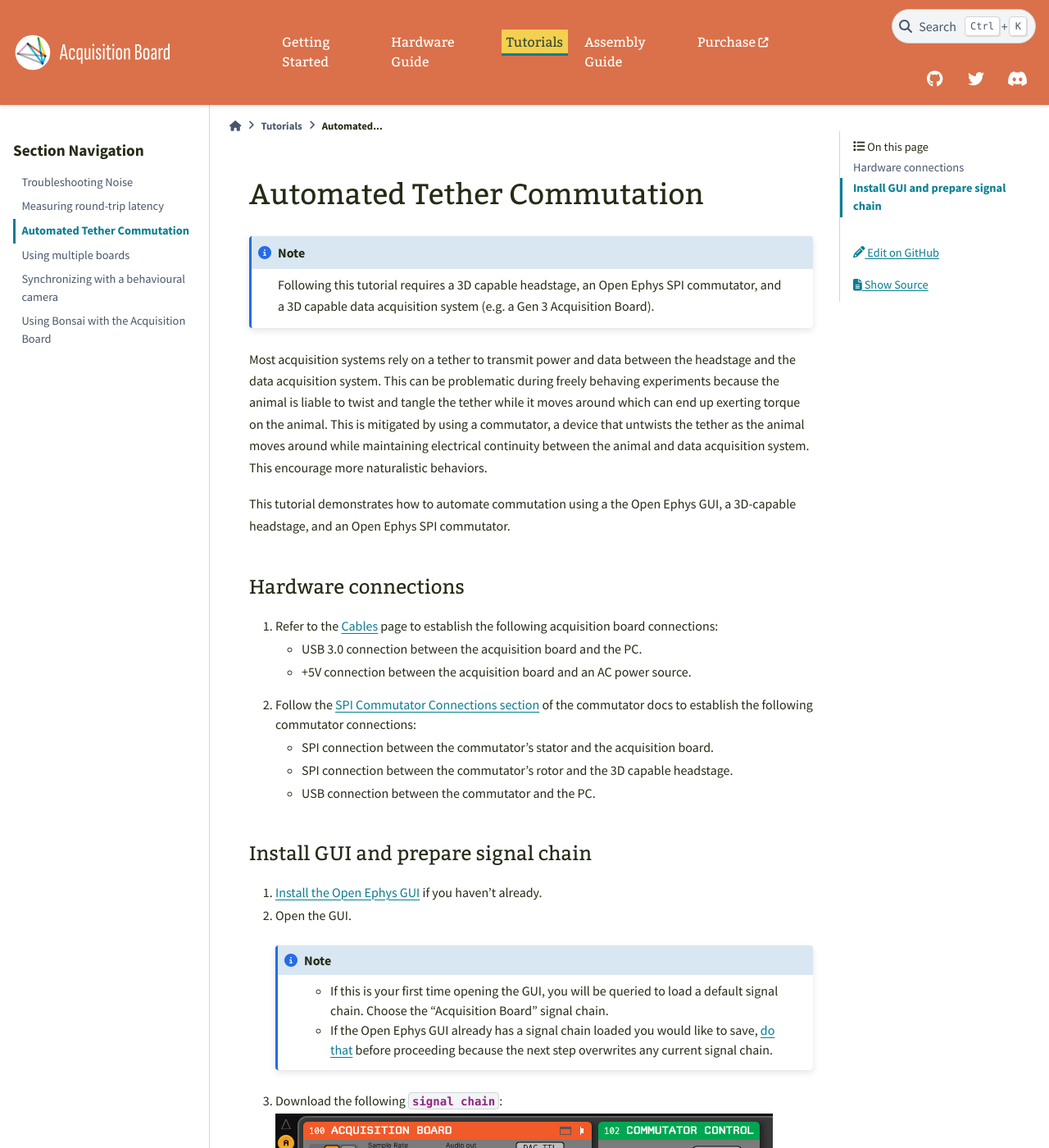
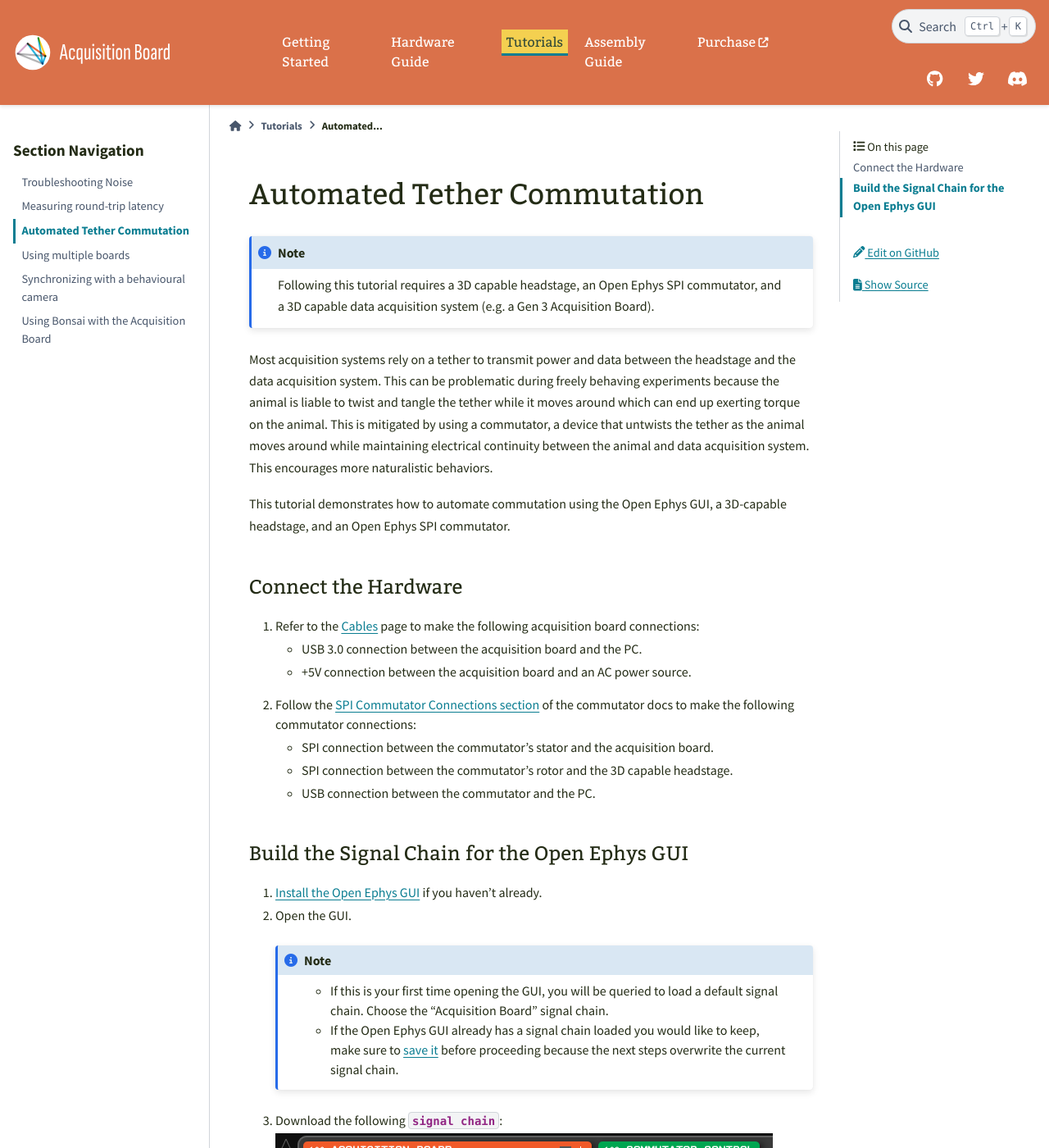
Before and after one commit to open-ephys/acq-board-docs, a Sphinx documentation site: the page built from source/Tutorials/Commutator.rst, in a window 1280 px wide and 1400 px high. Shown: the whole window at 82% size. Built offline with Sphinx 7.4.7 and the PyData theme 0.15.4, drawn with Linux system fonts in a browser that asks for light colours; some of the changed text lies outside the part shown.

Commit message:
text edits

```diff
--- a/source/Tutorials/Commutator.rst
+++ b/source/Tutorials/Commutator.rst
@@ -10,15 +10,15 @@
 animal is liable to twist and tangle the tether while it moves around which can end up exerting
 torque on the animal. This is mitigated by using a commutator, a device that untwists the tether as
 the animal moves around while maintaining electrical continuity between the animal and data
-acquisition system. This encourage more naturalistic behaviors.
+acquisition system. This encourages more naturalistic behaviors.
 
-This tutorial demonstrates how to automate commutation using a the Open Ephys GUI, a 3D-capable
+This tutorial demonstrates how to automate commutation using the Open Ephys GUI, a 3D-capable
 headstage, and an Open Ephys SPI commutator.
 
-Hardware connections
+Connect the Hardware
 #####################
 
-#.  Refer to the :doc:`/Hardware-Guide/Cables` page to establish the following acquisition board connections:
+#.  Refer to the :doc:`/Hardware-Guide/Cables` page to make the following acquisition board connections:
 
     -   USB 3.0 connection between the acquisition board and the PC.
 
@@ -26,7 +26,7 @@
 
 #.  Follow the `SPI Commutator Connections section
     <https://open-ephys.github.io/commutator-docs/user-guide/mount-connect.html?commutator=spi#connecting>`__
-    of the commutator docs to establish the following commutator connections:
+    of the commutator docs to make the following commutator connections:
 
     -   SPI connection between the commutator's stator and the acquisition board.
 
@@ -34,8 +34,8 @@
 
     -   USB connection between the commutator and the PC.
 
-Install GUI and prepare signal chain
-####################################
+Build the Signal Chain for the Open Ephys GUI
+##############################################
 
 #.  `Install the Open Ephys GUI <https://open-ephys.github.io/gui-docs/User-Manual/Installing-the-GUI.html>`_ if you haven't already.
 
@@ -44,9 +44,9 @@
     ..  note::
         -   If this is your first time opening the GUI, you will be queried to load a default
             signal chain. Choose the "Acquisition Board" signal chain.
-        -   If the Open Ephys GUI already has a signal chain loaded you would like to save,
-            `do that <https://open-ephys.github.io/gui-docs/User-Manual/Exploring-the-user-interface.html#file>`_
-            before proceeding because the next step overwrites any current signal chain.
+        -   If the Open Ephys GUI already has a signal chain loaded you would like to keep, make sure to
+            `save it <https://open-ephys.github.io/gui-docs/User-Manual/Exploring-the-user-interface.html#file>`_
+            before proceeding because the next steps overwrite the current signal chain.
 
 #.  Download the following :download:`signal chain </_static/files/acq-board-commutator-signal-chain>`:
 
@@ -63,12 +63,11 @@
     <https://open-ephys.github.io/gui-docs/User-Manual/Plugins/Commutator-Control.html>`_
     to configure the Commutator Control processor.
 
-    -   The selected stream should correspond to a port that has a 3D capable headstage to it.
+    -   Select the COM port to which your commutator is connected.
 
-    -   The selected COM port should correspond to the one to which your commutator is connected.
+    -   Selected the stream that has the 3D capable headstage you want to use to drive your commutator, if not the default.
 
-    -   For an off-the-shelf Open Ephys 3D capable headstage, adjusting the rotation axis is not
-        necessary.
+    -   Keep the rotation axis at +Z. For an off-the-shelf Open Ephys 3D capable headstage, adjusting this is not necessary.
 
 #.  Click the ▶ play button in the top-right corner of the GUI. The commutator should now follow the
-    rotation of the headstage.
+    rotation of the headstage around the axis of the tether.
```
